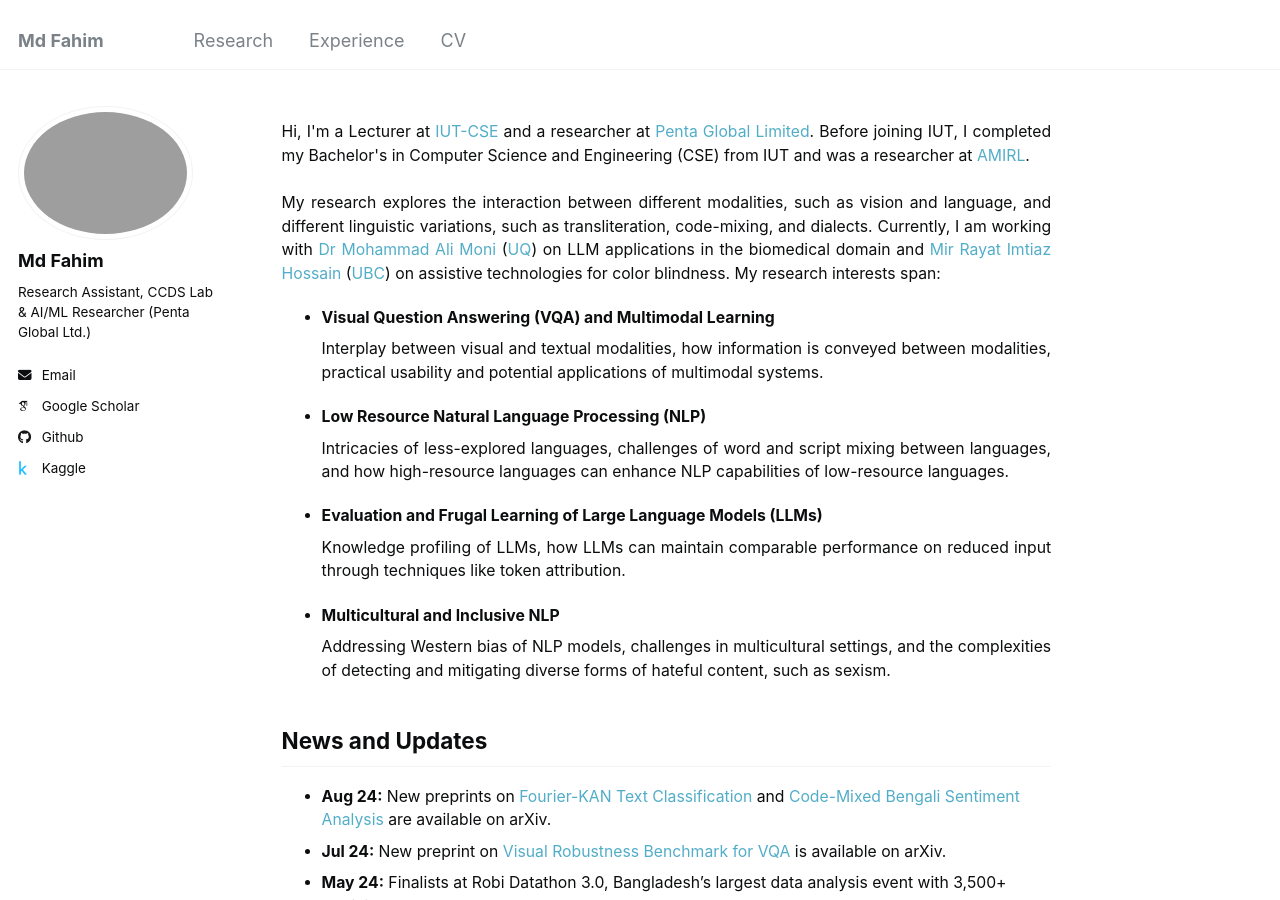
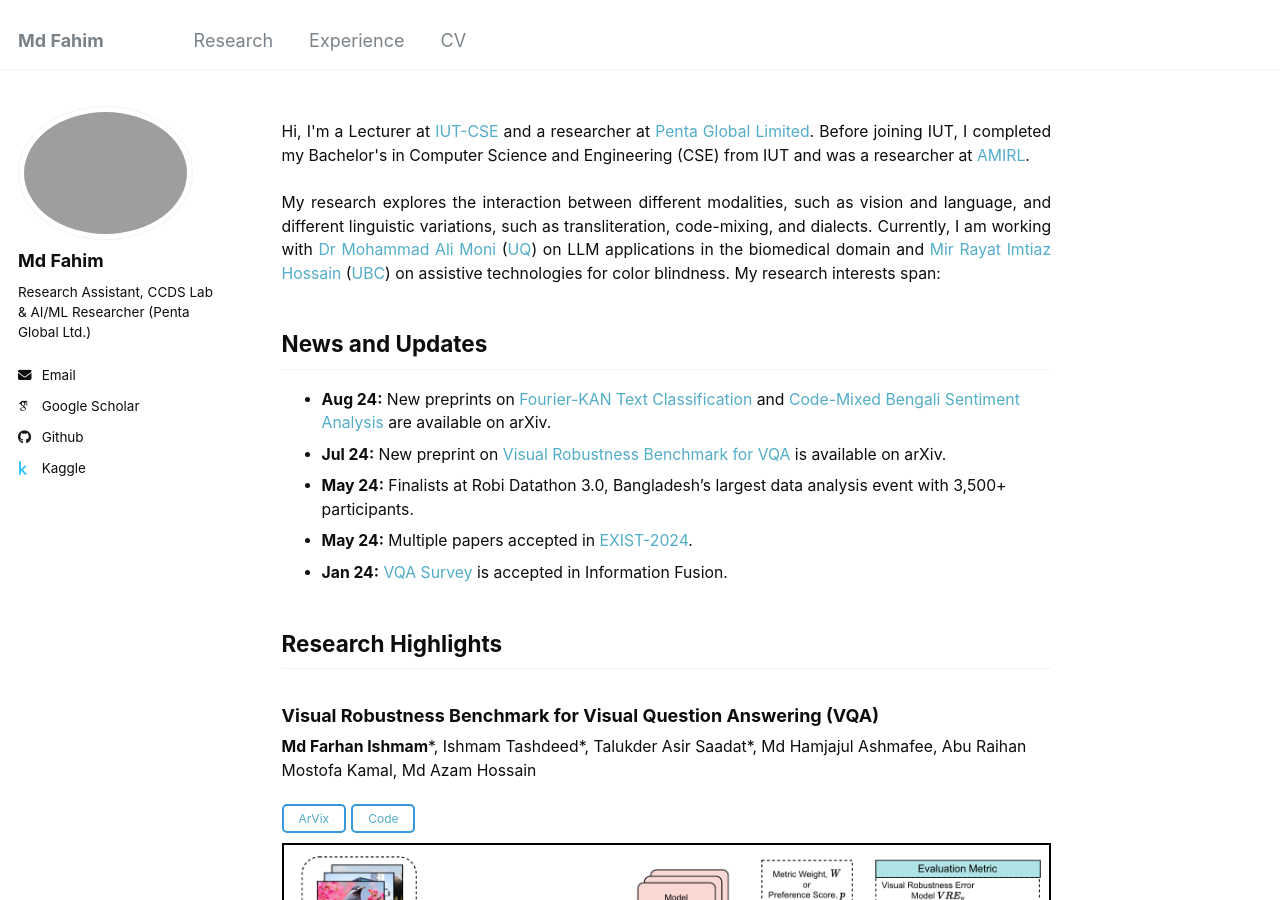
Before and after one commit to md-fahim/md-fahim.github.io, a Jekyll site: the page built from _pages/about.md, in a window 1280 px wide and 900 px high. Built offline with Jekyll 4.4.1, drawn with Linux system fonts in a browser that asks for light colours; some web fonts are replaced.

Commit message:
updated-info

```diff
--- a/_pages/about.md
+++ b/_pages/about.md
@@ -45,10 +45,10 @@ redirect_from:
 <p class="justified-text">
 Hi, I'm a Lecturer at <a href="https://cse.iutoic-dhaka.edu/">IUT-CSE</a> and a researcher at <a href="https://www.pentabd.com/">Penta Global Limited</a>. Before joining IUT, I completed my Bachelor's in Computer Science and Engineering (CSE) from IUT and was a researcher at <a href = "https://amirl.org/">AMIRL</a>.<br><br>My research explores the interaction between different modalities, such as vision and language, and different linguistic variations, such as transliteration, code-mixing, and dialects. Currently, I am working with <a href = "https://about.uq.edu.au/experts/32270">Dr Mohammad Ali Moni</a> (<a href="https://www.uq.edu.au/">UQ</a>) on LLM applications in the biomedical domain and <a href = "https://sites.google.com/view/mirrayatimtiazhossain/home">Mir Rayat Imtiaz Hossain</a> (<a href="https://www.ubc.ca/">UBC</a>) on assistive technologies for color blindness. My research interests span:
 </p>
-<ul>
-  <li><strong>Visual Question Answering (VQA) and Multimodal Learning</strong></li>
+<!-- <ul> -->
+<!--  <li><strong>Visual Question Answering (VQA) and Multimodal Learning</strong></li>
 
-  <p class="justified-text"> Interplay between visual and textual modalities, how information is conveyed between modalities, practical usability and potential applications of multimodal systems. </p>
+<!--  <p class="justified-text"> Interplay between visual and textual modalities, how information is conveyed between modalities, practical usability and potential applications of multimodal systems. </p>
 
   <li><strong>Low Resource Natural Language Processing (NLP)</strong></li>
 
@@ -61,7 +61,7 @@ Hi, I'm a Lecturer at <a href="https://cse.iutoic-dhaka.edu/">IUT-CSE</a> and a
   <li><strong>Multicultural and Inclusive NLP</strong></li>
 
   <p class="justified-text"> Addressing Western bias of NLP models, challenges in multicultural settings, and the complexities of detecting and mitigating diverse forms of hateful content, such as sexism. </p>
-</ul>
+</ul> -->
 <h2>News and Updates</h2>
 
 - **Aug 24:** New preprints on <a href="https://arxiv.org/abs/2408.08803">Fourier-KAN Text Classification</a> and <a href="https://arxiv.org/abs/2408.08964">Code-Mixed Bengali Sentiment Analysis</a> are available on arXiv.
```
